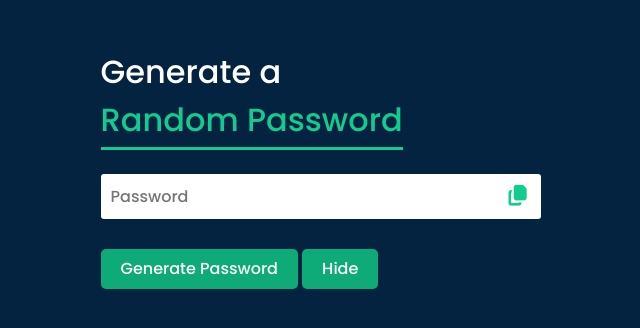
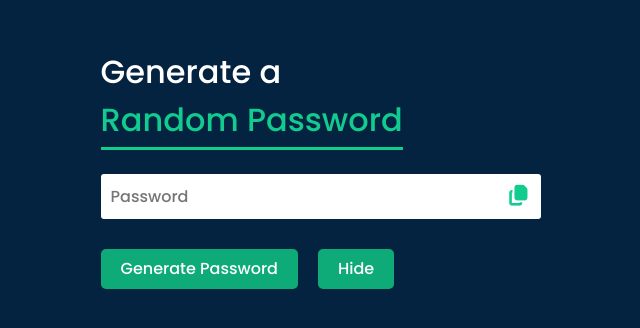
Before and after one commit to ahmadnadeem-12/random-password-generator, a plain HTML site: page index.html in a window 1280 px wide. Shown: the part 136-464 px from the top of the page, without its empty margins (83-723 px from the left). Drawn offline with Linux system fonts and the light colour scheme.

Commit message:
Update style.css

```diff
--- a/style.css
+++ b/style.css
@@ -54,6 +54,7 @@ i{
     font-size: 1rem;
     background: transparent;
     outline: 0;
+    width:100%;
 }
 
 button{
@@ -71,3 +72,8 @@ button{
 button:hover {
     background-color:  rgb(17, 204, 142);
 }
+.generate{
+    display: flex;
+    gap: 20px;
+    flex-wrap: wrap;
+}
```
